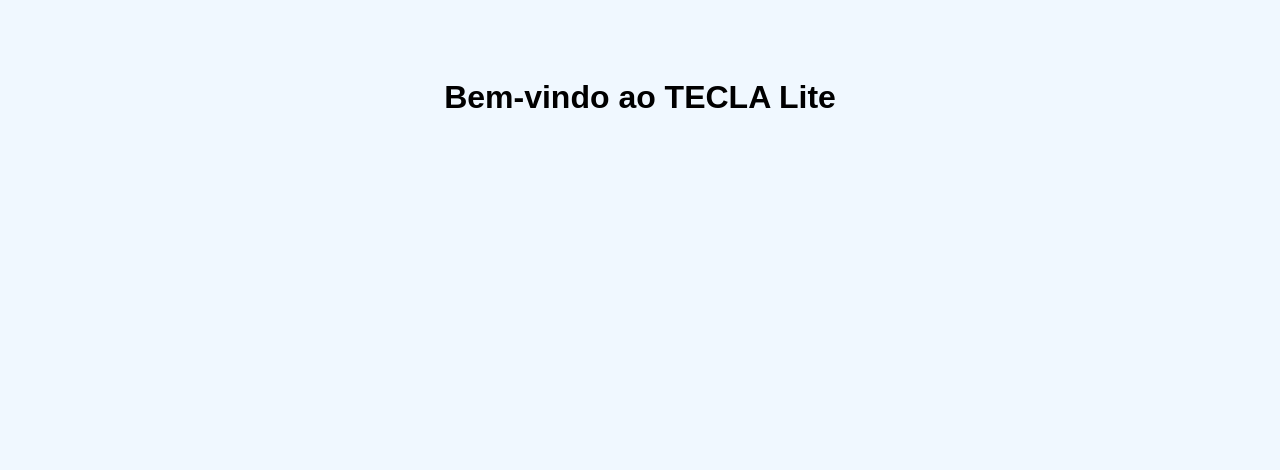
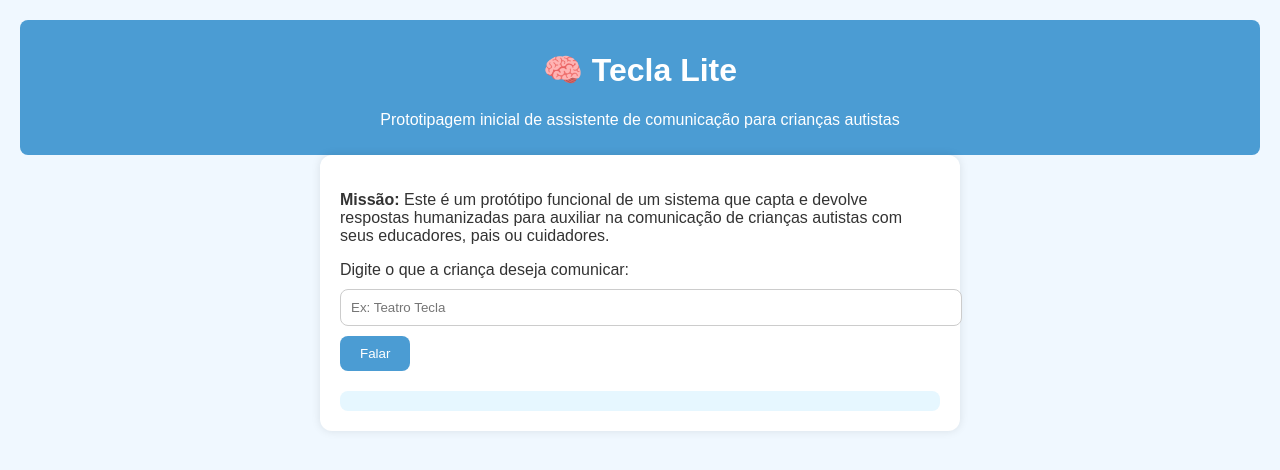
Before and after one commit to Dala35/Tecla-Lite-, a plain HTML site: page index.html in a window 1280 px wide. Drawn offline with Linux system fonts and the light colour scheme.

Commit message:
Update index.html

```diff
--- a/index.html
+++ b/index.html
@@ -1,12 +1,79 @@
-<!DOCTYPE html>
-<html>
+<!DOCTYPE html><html lang="pt">
 <head>
-<title>TECLA Lite</title>
-<link rel='stylesheet' href='style.css'>
+  <meta charset="UTF-8" />
+  <meta name="viewport" content="width=device-width, initial-scale=1.0" />
+  <title>Tecla Lite – Comunicação Assistida</title>
+  <style>
+    body {
+      font-family: Arial, sans-serif;
+      margin: 0;
+      padding: 20px;
+      background-color: #f0f8ff;
+      color: #333;
+    }
+    header {
+      text-align: center;
+      padding: 10px;
+      background-color: #4b9cd3;
+      color: white;
+      border-radius: 8px;
+    }
+    .container {
+      max-width: 600px;
+      margin: auto;
+      background: white;
+      padding: 20px;
+      border-radius: 12px;
+      box-shadow: 0 0 10px rgba(0,0,0,0.1);
+    }
+    input[type="text"] {
+      width: 100%;
+      padding: 10px;
+      margin-top: 10px;
+      border: 1px solid #ccc;
+      border-radius: 8px;
+    }
+    button {
+      background-color: #4b9cd3;
+      color: white;
+      padding: 10px 20px;
+      border: none;
+      border-radius: 8px;
+      margin-top: 10px;
+      cursor: pointer;
+    }
+    #saida {
+      margin-top: 20px;
+      font-size: 18px;
+      color: #222;
+      padding: 10px;
+      background-color: #e6f7ff;
+      border-radius: 8px;
+    }
+  </style>
 </head>
 <body>
-<h1>Bem-vindo ao TECLA Lite</h1>
-<script src='voice-panel.js'></script>
-<script src='ai-companion.js'></script>
-</body>
+  <header>
+    <h1>🧠 Tecla Lite</h1>
+    <p>Prototipagem inicial de assistente de comunicação para crianças autistas</p>
+  </header>
+  <div class="container">
+    <p><strong>Missão:</strong> Este é um protótipo funcional de um sistema que capta e devolve respostas humanizadas para auxiliar na comunicação de crianças autistas com seus educadores, pais ou cuidadores.</p><label for="entrada">Digite o que a criança deseja comunicar:</label>
+<input type="text" id="entrada" placeholder="Ex: Teatro Tecla" />
+<button onclick="responder()">Falar</button>
+
+<div id="saida"></div>
+
+  </div>  <script>
+    function responder() {
+      const entrada = document.getElementById("entrada").value;
+      let resposta = "Tecla disse: '" + entrada + "'. Vamos entender com carinho e atenção.";
+      document.getElementById("saida").innerText = resposta;
+
+      const synth = window.speechSynthesis;
+      const utterThis = new SpeechSynthesisUtterance(resposta);
+      utterThis.lang = 'pt-PT';
+      synth.speak(utterThis);
+    }
+  </script></body>
 </html>
```
